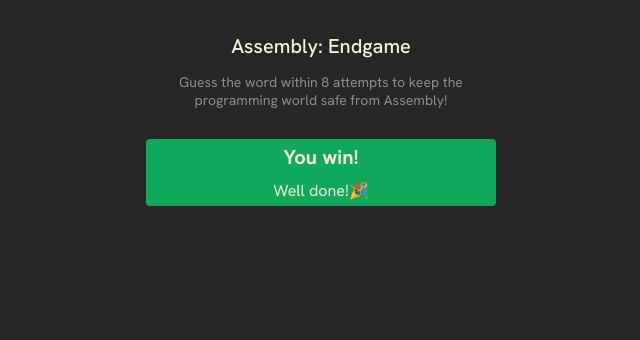
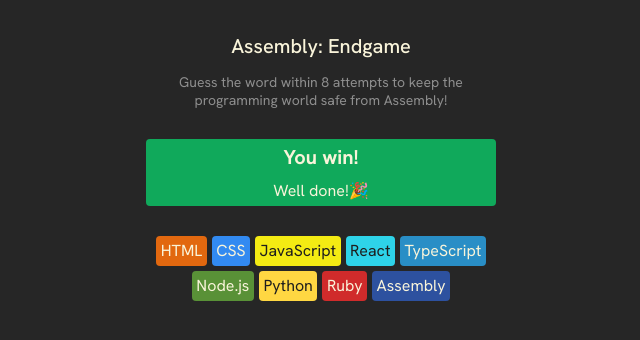
Before and after one commit to Kennedysenyo/Assembly-Endgame, a React (Vite) app: page / in a window 1280 px wide. Shown: the top 340 px of the page, without its empty margins (319-959 px from the left). Built offline with nearby package versions, Linux system fonts and the light colour scheme.

Commit message:
add language chips

```diff
--- a/src/assets/styles/styles.css
+++ b/src/assets/styles/styles.css
@@ -26,6 +26,7 @@ header > p {
   font-size: 0.875rem;
   max-width: 350px;
   color: #8E8E8E;
+  margin: 0 auto;
 }
 
 section.game-status {
@@ -46,3 +47,16 @@ section.game-status > h2 {
 section.game-status > p {
   margin: 5px;
 }
+
+section.language-chips {
+  display: flex;
+  flex-wrap: wrap;
+  justify-content: center;
+  max-width: 350px;
+  gap: 5px;
+}
+
+section.language-chips > span {
+  padding: 4.5px;
+  border-radius: 4px;
+}
--- a/src/components/AssemblyEndgame.jsx
+++ b/src/components/AssemblyEndgame.jsx
@@ -1,6 +1,18 @@
 import React from "react"
+import { languages } from "../languages"
+import LanguageChip from "./LanguageChip"
 
 export default function AssemblyEndgame() {
+
+  const chips = languages.map( lang =>
+    <LanguageChip
+      key={lang.name}
+      language={lang.name}
+      color={lang.color}
+      backgroundColor={lang.backgroundColor}
+    />
+  )
+
   return (
     <main>
       <header>
@@ -11,6 +23,9 @@ export default function AssemblyEndgame() {
         <h2>You win!</h2>
         <p>Well done!🎉</p>
       </section>
+      <section className="language-chips">
+        {chips}
+      </section>
     </main>
   )
 }
--- /dev/null
+++ b/src/components/LanguageChip.jsx
@@ -0,0 +1,15 @@
+
+
+export default function Chip(props) {
+
+  const styles = {
+    color: props.color,
+    backgroundColor: props.backgroundColor
+  }
+
+  return (
+    <span style={styles}>
+      {props.language}
+    </span>
+  )
+}
--- /dev/null
+++ b/src/languages.js
@@ -0,0 +1,47 @@
+export const languages = [
+  {
+      name: "HTML",
+      backgroundColor: "#E2680F",
+      color: "#F9F4DA",
+  },
+  {
+      name: "CSS",
+      backgroundColor: "#328AF1",
+      color: "#F9F4DA",
+  },
+  {
+      name: "JavaScript",
+      backgroundColor: "#F4EB13",
+      color: "#1E1E1E",
+  },
+  {
+      name: "React",
+      backgroundColor: "#2ED3E9",
+      color: "#1E1E1E",
+  },
+  {
+      name: "TypeScript",
+      backgroundColor: "#298EC6",
+      color: "#F9F4DA",
+  },
+  {
+      name: "Node.js",
+      backgroundColor: "#599137",
+      color: "#F9F4DA",
+  },
+  {
+      name: "Python",
+      backgroundColor: "#FFD742",
+      color: "#1E1E1E",
+  },
+  {
+      name: "Ruby",
+      backgroundColor: "#D02B2B",
+      color: "#F9F4DA",
+  },
+  {
+      name: "Assembly",
+      backgroundColor: "#2D519F",
+      color: "#F9F4DA",
+  },
+]
```
